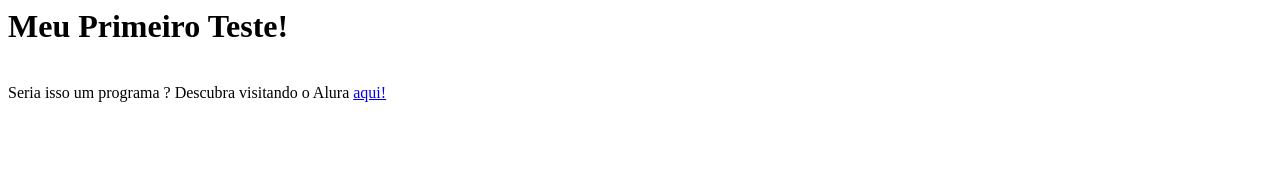
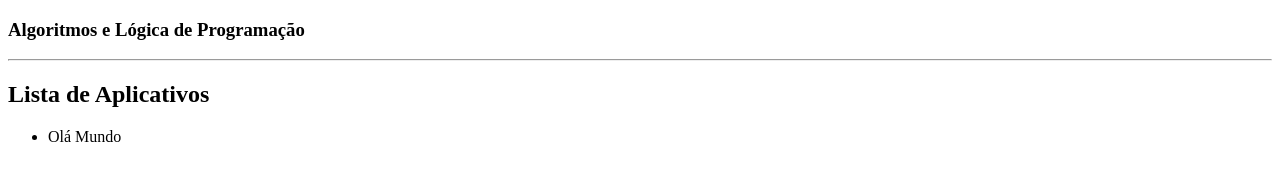
Before and after one commit to phmiranda/algoritmos, a website: page public/index.html in a window 1280 px wide. Drawn offline with Linux system fonts and the light colour scheme.

Commit message:
[add] - criação da página principal com a lista de aplicações desenvolvidas durante o curso.

```diff
--- a/public/index.html
+++ b/public/index.html
@@ -1,7 +1,16 @@
-<meta charset="UTF-8">
-<h1>Meu Primeiro Teste!</h1>
-<br>
-Seria isso um programa ? Descubra visitando o Alura <a href="https://alura.com.br" target="_blank">aqui!</a>
-<script>
-    alert('Isso sim é um programa...');
-</script>
+<!DOCTYPE html>
+<html lang="pt-br">
+<head>
+    <meta charset="UTF-8">
+    <title>Alura</title>
+</head>
+<body>
+    <h3>Algoritmos e Lógica de Programação</h3>
+    <hr>
+
+    <h2>Lista de Aplicativos</h2>
+    <ul>
+        <li>Olá Mundo</li>
+    </ul>
+</body>
+</html>
```
Also changed, not shown: README.md.
